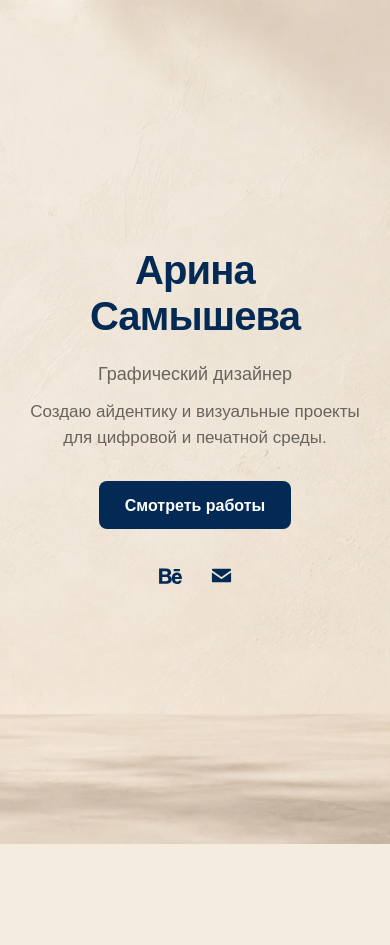
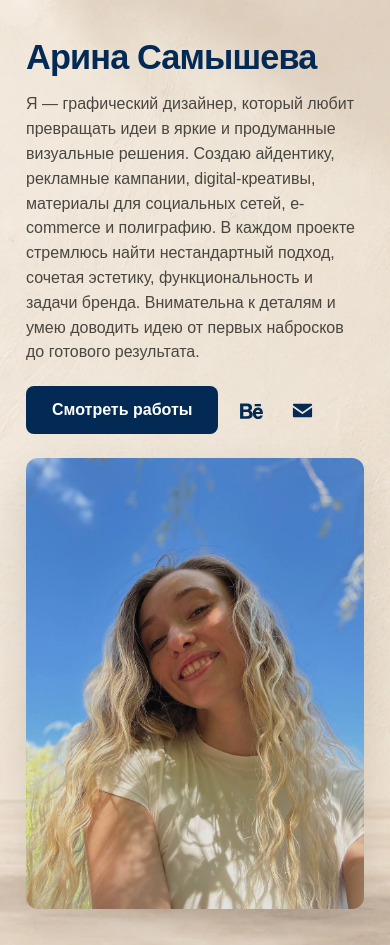
Before and after one commit to TheWorldIsYours04/arina-samysheva-portfolio, a plain HTML site: page site/index.html in a window 390 px wide. Before the commit the page ends 844 px from the top, so only its background shows below. Drawn offline with Linux system fonts and the light colour scheme.

Commit message:
Add Arina’s portrait and introduction to the homepage

```diff
--- a/site/assets/css/site.css
+++ b/site/assets/css/site.css
@@ -39,23 +39,34 @@ img { max-width: 100%; }
 .menu-toggle svg { width: 24px; height: 24px; }
 /* Welcome */
 .home { background: #f3ecdf; }
-.welcome { position: relative; isolation: isolate; min-height: 100vh; min-height: 100svh; display: grid; place-items: center; padding: 64px 24px; }
+.welcome {
+  position: relative; isolation: isolate; min-height: 100vh; min-height: 100svh;
+  display: grid; place-items: center;
+  padding-block: 64px; padding-inline: clamp(30px, 5vw, 90px) clamp(42px, 14vw, 225px);
+}
 .welcome-photo { position: absolute; inset: 0; width: 100%; height: 100%; object-fit: cover; object-position: 50% 50%; z-index: -2; }
-.welcome-content { text-align: center; width: min(940px, 100%); position: relative; }
-.welcome h1 { margin: 0 0 24px; font-size: clamp(40px, 4.2vw, 60px); font-weight: 700; letter-spacing: -.022em; line-height: 1.12; color: var(--ink); }
-.welcome-role { font-size: 20px; line-height: 1.45; margin: 0 0 8px; color: var(--muted); }
-.welcome-description { max-width: 880px; margin: 0 auto; font-size: 20px; line-height: 1.5; color: var(--muted); }
+.welcome-content {
+  display: grid; grid-template-columns: minmax(0, 340px) minmax(0, 505px);
+  grid-template-areas: "portrait intro"; align-items: center;
+  gap: clamp(28px, 4vw, 64px); width: min(909px, 100%);
+}
+.welcome-intro { grid-area: intro; }
+.welcome-portrait {
+  grid-area: portrait; display: block; width: 100%; height: auto;
+  border-radius: 12px; box-shadow: 0 18px 42px rgba(53, 38, 25, .14);
+}
+.welcome h1 { margin: 0 0 20px; font-size: clamp(37px, 3.75vw, 58px); font-weight: 700; letter-spacing: -.025em; line-height: 1.12; color: var(--ink); }
+.welcome-description { margin: 0; font-size: 18px; line-height: 1.6; color: #494640; }
+.welcome-actions { display: flex; align-items: center; flex-wrap: wrap; gap: 12px 18px; margin-top: 28px; }
 .primary-button { display: inline-flex; align-items: center; justify-content: center; min-height: 46px; padding: 11px 25px; border: 1px solid transparent; border-radius: 8px; background: var(--ink); color: var(--white); font-size: 16px; font-weight: 700; line-height: 1.35; text-decoration: none; transition: background-color .18s, opacity .18s; }
 .primary-button:hover { background: var(--ink-hover); }
 .primary-button:active { opacity: .88; }
 .primary-button:disabled { cursor: wait; opacity: .66; }
-.welcome .primary-button { margin-top: 36px; }
 .social-links { display: flex; align-items: center; justify-content: center; gap: 8px; }
 .social-link { width: 44px; height: 44px; display: inline-flex; justify-content: center; align-items: center; color: var(--ink); text-decoration: none; border-radius: 50%; transition: opacity .18s; }
 .social-link svg { width: 25px; height: 25px; fill: currentColor; display: block; }
 .social-link .email-icon { width: 23px; height: 23px; }
 .social-link:hover { opacity: .65; }
-.welcome .social-links { margin-top: 30px; }
 /* Email icon fallback: the modal works even when no mailto: handler is configured. */
 .email-contact-dialog {
   position: fixed; inset: 0; width: min(460px, calc(100vw - 32px)); max-height: calc(100vh - 32px);
@@ -151,8 +162,11 @@ img { max-width: 100%; }
 .viewer-stage.is-zoomed img { width: auto; max-width: none; margin: 0; }
 .not-found { min-height: calc(100svh - var(--header-height)); display: grid; place-content: center; text-align: center; gap: 20px; padding: 32px; }
 .not-found h1 { font-size: 46px; margin: 0; }.not-found p {color: var(--muted); margin: 0;}
-@media (min-width: 1920px) { .welcome h1 { font-size: 64px; } }
-@media (max-width: 900px) { .header-inner { padding-inline: 28px; }.site-nav { gap: 22px; }.brand{font-size:20px;}.site-nav a{font-size:16px;}.works-main{width:calc(100% - 56px);} .card-title{font-size:20px;} .welcome-content {max-width: 760px;} }
+@media (max-width: 900px) {
+ .header-inner { padding-inline: 28px; }.site-nav { gap: 22px; }.brand{font-size:20px;}.site-nav a{font-size:16px;}.works-main{width:calc(100% - 56px);} .card-title{font-size:20px;}
+ .welcome { padding-inline: 32px; }
+ .welcome-content { grid-template-columns: minmax(0, 2fr) minmax(0, 3fr); }
+}
 @media (max-width: 680px) {
  :root {--header-height:64px;--gallery-gap:20px;}
  .header-inner {padding-inline:18px; gap:16px;}
@@ -162,13 +176,14 @@ img { max-width: 100%; }
  .site-nav a{padding:14px 8px;font-size:18px;}
  .site-nav.is-open{display:flex;}
  .no-js .site-header{height:auto;}.no-js .header-inner{flex-wrap:wrap;padding-block:10px;}.no-js .site-nav{display:flex;position:static;flex-direction:row;flex-wrap:wrap;padding:0;border:0;order:2;}.no-js .menu-toggle{display:none;}
- .welcome{padding:64px 26px;}
- .welcome-photo{object-position:42% 50%;}
- .welcome h1{font-size:40px;line-height:1.15;max-width:360px;margin:0 auto 22px;}
- .welcome-role{font-size:18px;margin-bottom:12px;}
- .welcome-description{font-size:17px;line-height:1.55;max-width:350px;}
- .welcome .primary-button{margin-top:30px;min-height:48px;}
- .welcome .social-links{margin-top:24px;}
+ .welcome{padding:38px 26px 36px;}
+ .welcome-photo{object-position:44% 50%;}
+ .welcome-content{grid-template-columns:minmax(0, 1fr);grid-template-areas:"intro" "portrait";width:min(420px, 100%);gap:24px;}
+ .welcome h1{font-size:clamp(30px, 8.8vw, 40px);line-height:1.12;margin:0 0 16px;}
+ .welcome-description{font-size:16px;line-height:1.55;}
+ .welcome-actions{margin-top:21px;gap:8px 10px;}
+ .welcome .primary-button{min-height:48px;}
+ .welcome-portrait{width:min(100%, 360px);justify-self:start;}
  .works-main{width:calc(100% - 36px);padding-top:26px;padding-bottom:40px;}
  .project-grid{grid-template-columns:1fr;}
  .card-title{font-size:20px;}
@@ -184,5 +199,5 @@ img { max-width: 100%; }
  .project-pager .prev{grid-column:1;}.project-pager .next{grid-column:2;}
  .viewer-toolbar{padding:8px 12px;}.viewer-caption{display:none;}.viewer-controls{width:100%;justify-content:space-between;}.viewer-controls button,.viewer-controls a{font-size:13px;padding:8px;}
 }
-@media (max-width: 360px) { .welcome h1{font-size:36px;} .welcome{padding-inline:22px;} }
+@media (max-width: 360px) { .welcome{padding-inline:20px;} }
 @media (prefers-reduced-motion: reduce) {html{scroll-behavior:auto;}*,*::before,*::after{animation:none!important;transition:none!important;} }
--- a/site/index.html
+++ b/site/index.html
@@ -4,12 +4,15 @@
 <meta name="referrer" content="strict-origin-when-cross-origin"><meta name="color-scheme" content="light">
 <meta property="og:type" content="website"><meta property="og:locale" content="ru_RU"><meta property="og:title" content="Арина Самышева — графический дизайнер"><meta property="og:description" content="Айдентика, веб-дизайн и печатная графика. Портфолио графического дизайнера Арины Самышевой."><meta property="og:image" content="assets/images/share.jpg"><meta name="twitter:card" content="summary_large_image">
 <link rel="icon" type="image/svg+xml" href="assets/images/favicon.svg">
-<link rel="stylesheet" href="assets/css/site.css"><script src="assets/js/config.js" defer></script><script src="assets/js/site.js" defer></script><script type="application/ld+json">{"@context": "https://schema.org", "@type": "Person", "name": "Арина Самышева", "jobTitle": "Графический дизайнер", "sameAs": ["https://www.behance.net/6b2cfc8a", "https://t.me/melonpin"]}</script>
+<link rel="stylesheet" href="assets/css/site.css?v=f8d7a0610f22"><link rel="stylesheet" href="assets/css/project-layout.css?v=5633d2f2513e"><script src="assets/js/config.js?v=6e1aeb94654d" defer></script><script src="assets/js/site.js?v=00d23e5326e9" defer></script><script type="application/ld+json">{"@context": "https://schema.org", "@type": "Person", "name": "Арина Самышева", "jobTitle": "Графический дизайнер", "sameAs": ["https://www.behance.net/6b2cfc8a", "https://t.me/melonpin"]}</script>
 </head><body id="top" class="home">
 <a class="skip-link" href="#main">Перейти к содержимому</a>
 <main class="welcome" id="main">
 <img class="welcome-photo" src="assets/images/welcome.webp" width="1672" height="941" alt="" fetchpriority="high">
-<div class="welcome-content"><h1>Арина Самышева</h1><p class="welcome-role">Графический дизайнер</p>
-<p class="welcome-description">Создаю айдентику и визуальные проекты для цифровой и печатной среды.</p>
-<a class="primary-button" href="works.html">Смотреть работы</a><div class="social-links"><a class="social-link" href="https://www.behance.net/6b2cfc8a" aria-label="Behance — профиль Арины Самышевой" title="Behance — профиль Арины Самышевой" target="_blank" rel="noopener noreferrer"><svg viewBox="0 0 24 24" aria-hidden="true"><path d="M2 5.3h6.7c3.1 0 4.8 1.6 4.8 3.7 0 1.6-.8 2.6-2 3.2 1.7.5 2.6 1.7 2.6 3.6 0 2.9-2.3 4.2-5.3 4.2H2V5.3zm3.1 2.5v3.3h3.2c1.3 0 2-.6 2-1.7s-.8-1.6-2.1-1.6H5.1zm0 5.7v3.9h3.4c1.6 0 2.4-.6 2.4-1.9 0-1.4-.9-2-2.4-2H5.1zM16 5.8h6v2h-6v-2zm7.9 9.5h-6.7c.1 1.6.9 2.5 2.2 2.5 1 0 1.6-.4 1.9-1.1h2.5c-.6 2.2-2.2 3.5-4.6 3.5-3.2 0-5-2.2-5-5.5 0-3.2 1.9-5.5 5-5.5 3.3 0 4.9 2.5 4.7 6.1zm-2.8-1.9c-.1-1.3-.7-2-1.9-2s-1.9.8-2 2h3.9z"/></svg></a><a class="social-link" href="mailto:arina.samysheva@mail.ru" aria-label="Написать Арине по электронной почте" title="Написать Арине по электронной почте" data-contact-email><svg class="email-icon" viewBox="0 0 24 24" aria-hidden="true"><path d="M3 5h18a1 1 0 0 1 1 1v.4l-10 7.1L2 6.4V6a1 1 0 0 1 1-1zm-1 3.9 9.4 6.6a1 1 0 0 0 1.2 0L22 8.9V18a1 1 0 0 1-1 1H3a1 1 0 0 1-1-1V8.9z"/></svg></a></div></div></main>
+<div class="welcome-content">
+<div class="welcome-intro"><h1>Арина Самышева</h1>
+<p class="welcome-description">Я — графический дизайнер, который любит превращать идеи в яркие и продуманные визуальные решения. Создаю айдентику, рекламные кампании, digital-креативы, материалы для социальных сетей, e-commerce и полиграфию. В каждом проекте стремлюсь найти нестандартный подход, сочетая эстетику, функциональность и задачи бренда. Внимательна к деталям и умею доводить идею от первых набросков до готового результата.</p>
+<div class="welcome-actions"><a class="primary-button" href="works.html">Смотреть работы</a><div class="social-links"><a class="social-link" href="https://www.behance.net/6b2cfc8a" aria-label="Behance — профиль Арины Самышевой" title="Behance — профиль Арины Самышевой" target="_blank" rel="noopener noreferrer"><svg viewBox="0 0 24 24" aria-hidden="true"><path d="M2 5.3h6.7c3.1 0 4.8 1.6 4.8 3.7 0 1.6-.8 2.6-2 3.2 1.7.5 2.6 1.7 2.6 3.6 0 2.9-2.3 4.2-5.3 4.2H2V5.3zm3.1 2.5v3.3h3.2c1.3 0 2-.6 2-1.7s-.8-1.6-2.1-1.6H5.1zm0 5.7v3.9h3.4c1.6 0 2.4-.6 2.4-1.9 0-1.4-.9-2-2.4-2H5.1zM16 5.8h6v2h-6v-2zm7.9 9.5h-6.7c.1 1.6.9 2.5 2.2 2.5 1 0 1.6-.4 1.9-1.1h2.5c-.6 2.2-2.2 3.5-4.6 3.5-3.2 0-5-2.2-5-5.5 0-3.2 1.9-5.5 5-5.5 3.3 0 4.9 2.5 4.7 6.1zm-2.8-1.9c-.1-1.3-.7-2-1.9-2s-1.9.8-2 2h3.9z"/></svg></a><a class="social-link" href="mailto:arina.samysheva@mail.ru" aria-label="Написать Арине по электронной почте" title="Написать Арине по электронной почте" data-contact-email><svg class="email-icon" viewBox="0 0 24 24" aria-hidden="true"><path d="M3 5h18a1 1 0 0 1 1 1v.4l-10 7.1L2 6.4V6a1 1 0 0 1 1-1zm-1 3.9 9.4 6.6a1 1 0 0 0 1.2 0L22 8.9V18a1 1 0 0 1-1 1H3a1 1 0 0 1-1-1V8.9z"/></svg></a></div></div></div>
+<img class="welcome-portrait" src="assets/images/arina-portrait.jpg" width="959" height="1280" alt="Портрет Арины Самышевой">
+</div></main>
 </body></html>
```
Also changed, not shown: site/assets/images/arina-portrait.jpg (added), 1 other file.
